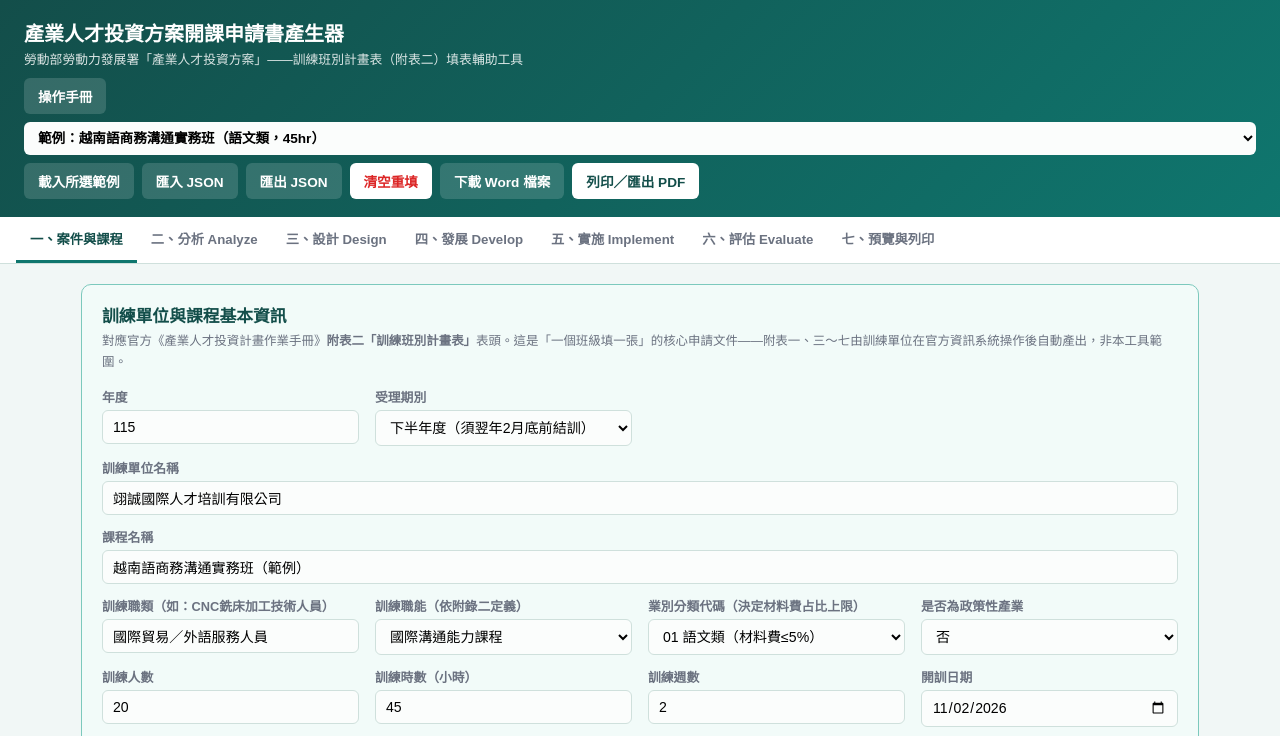
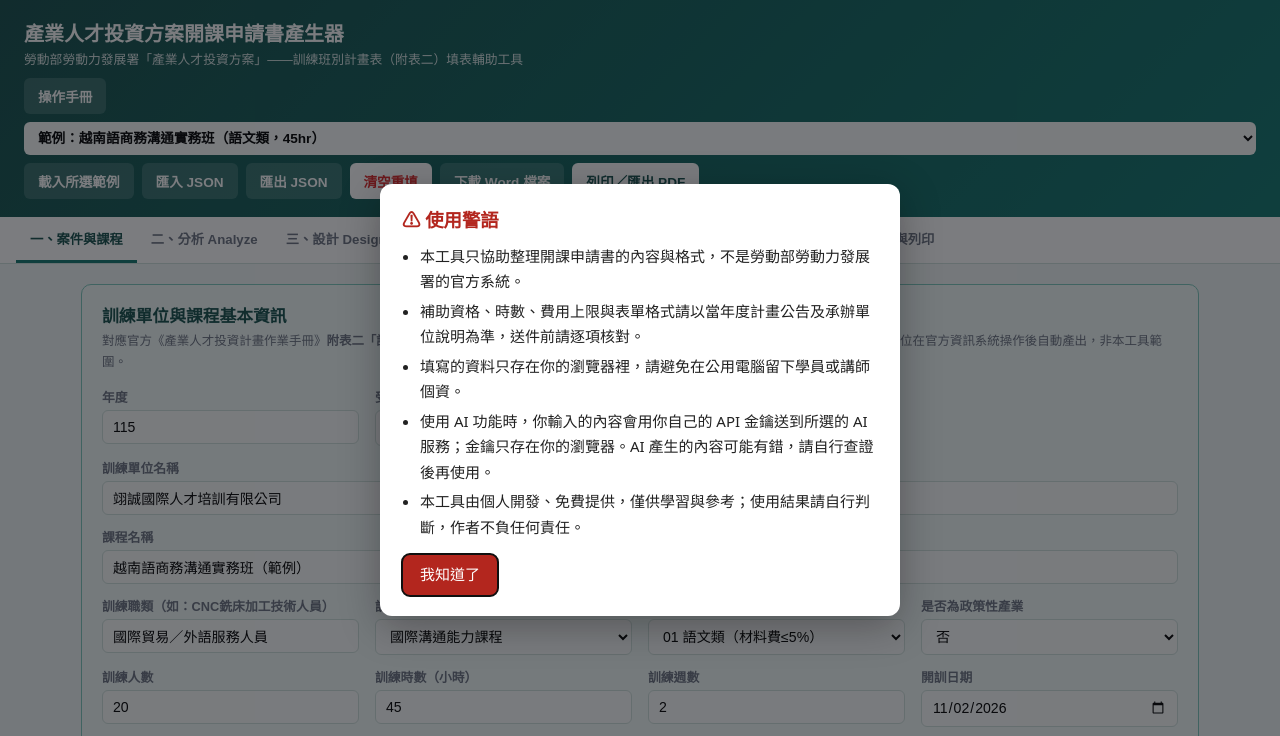
Before and after one commit to M255525/industry-talent-generator, a plain HTML site: page index.html in a window 1280 px wide. Shown: the top 736 px of the page. Drawn offline with Linux system fonts and the light colour scheme; no server answers.

Commit message:
補上使用警語：頁面入口（訪客計數器旁）＋首次造訪自動跳出一次
Co-Authored-By: Claude Opus 5.5 <noreply@anthropic.com>

```diff
--- a/index.html
+++ b/index.html
@@ -1886,5 +1886,56 @@ refreshDerived();
   }
 })();
 </script>
+
+<!-- 使用警語（2026-11-20 補齊標準配備）：頁面上的入口加在訪客計數器旁，首次造訪自動跳出一次 -->
+<style>
+.mkw-mask{position:fixed;inset:0;background:rgba(15,18,22,.55);display:flex;align-items:center;justify-content:center;padding:16px;z-index:2147483000}
+.mkw-box{background:#fff;color:#222;max-width:520px;width:100%;max-height:calc(100vh - 32px);overflow:auto;border-radius:12px;padding:20px 22px;box-shadow:0 10px 40px rgba(0,0,0,.3);font:15px/1.7 "Microsoft JhengHei","PingFang TC",system-ui,sans-serif;text-align:left}
+.mkw-box h2{margin:0 0 8px;font-size:1.15rem;color:#b3261e}
+.mkw-box ul{margin:0 0 14px;padding-left:1.2em}
+.mkw-box li{margin:4px 0}
+.mkw-box button{font:inherit;background:#b3261e;color:#fff;border:0;border-radius:8px;padding:8px 18px;cursor:pointer}
+.mkw-link{color:inherit;cursor:pointer;text-decoration:underline}
+.mkw-pill{position:fixed;left:10px;bottom:calc(10px + env(safe-area-inset-bottom,0px));z-index:2147482000;background:rgba(255,255,255,.92);color:#b3261e;border:1px solid #b3261e;border-radius:999px;padding:3px 10px;font:13px/1.4 "Microsoft JhengHei",system-ui,sans-serif;cursor:pointer}
+@media (prefers-color-scheme:dark){.mkw-box{background:#24272b;color:#eee}.mkw-box h2{color:#ff8a80}}
+</style>
+<script>
+(function(){
+  var C = {"key":"mkw.industry-talent-generator.seen","items":["本工具只協助整理開課申請書的內容與格式，不是勞動部勞動力發展署的官方系統。","補助資格、時數、費用上限與表單格式請以當年度計畫公告及承辦單位說明為準，送件前請逐項核對。","填寫的資料只存在你的瀏覽器裡，請避免在公用電腦留下學員或講師個資。","使用 AI 功能時，你輸入的內容會用你自己的 API 金鑰送到所選的 AI 服務；金鑰只存在你的瀏覽器。AI 產生的內容可能有錯，請自行查證後再使用。","本工具由個人開發、免費提供，僅供學習與參考；使用結果請自行判斷，作者不負任何責任。"],"noPill":false};
+  function open(){
+    if(document.querySelector('.mkw-mask')) return;
+    var m = document.createElement('div'); m.className = 'mkw-mask'; m.setAttribute('role', 'dialog'); m.setAttribute('aria-modal', 'true'); m.setAttribute('aria-label', '使用警語');
+    var b = document.createElement('div'); b.className = 'mkw-box';
+    var h = document.createElement('h2'); h.textContent = '⚠ 使用警語'; b.appendChild(h);
+    var ul = document.createElement('ul'); C.items.forEach(function(t){ var li = document.createElement('li'); li.textContent = t; ul.appendChild(li); }); b.appendChild(ul);
+    var ok = document.createElement('button'); ok.type = 'button'; ok.textContent = '我知道了'; b.appendChild(ok);
+    function close(){ m.remove(); document.removeEventListener('keydown', esc, true); try{ localStorage.setItem(C.key, '1'); }catch(e){} }
+    function esc(e){ if(e.key === 'Escape'){ e.stopPropagation(); close(); } }
+    ok.addEventListener('click', close); m.addEventListener('click', function(e){ if(e.target === m) close(); });
+    document.addEventListener('keydown', esc, true);
+    m.appendChild(b); document.body.appendChild(m); ok.focus();
+  }
+  function link(){ var a = document.createElement('a'); a.href = '#'; a.className = 'mkw-link'; a.textContent = '⚠ 使用警語'; a.addEventListener('click', function(e){ e.preventDefault(); open(); }); return a; }
+  // 入口放在訪客計數器旁邊（計數器是 JS 晚產生的也會補上）
+  function attach(){
+    var imgs = document.querySelectorAll('img[src*="visitor-badge"], img[src*="hits.sh"], img[src*="countapi"]'), n = 0;
+    Array.prototype.forEach.call(imgs, function(img){
+      var host = img.closest('a') || img;
+      if(host.previousSibling && host.previousSibling.className === 'mkw-sep') { n++; return; }
+      var s = document.createElement('span'); s.className = 'mkw-sep'; s.appendChild(link()); s.appendChild(document.createTextNode('　'));
+      host.parentNode.insertBefore(s, host); n++;
+    });
+    return n;
+  }
+  function init(){
+    var found = attach();
+    if(!found && !C.noPill){ var p = document.createElement('button'); p.type = 'button'; p.className = 'mkw-pill'; p.textContent = '⚠ 使用警語'; p.addEventListener('click', open); document.body.appendChild(p); }
+    var tm = null; if(window.MutationObserver) new MutationObserver(function(){ if(tm) return; tm = setTimeout(function(){ tm = null; attach(); }, 400); }).observe(document.body, {childList: true, subtree: true});
+    var seen = false; try{ seen = localStorage.getItem(C.key) === '1'; }catch(e){ seen = true; }
+    if(!seen) setTimeout(open, 600);
+  }
+  if(document.readyState === 'loading') document.addEventListener('DOMContentLoaded', init); else init();
+})();
+</script>
 </body>
 </html>
```
